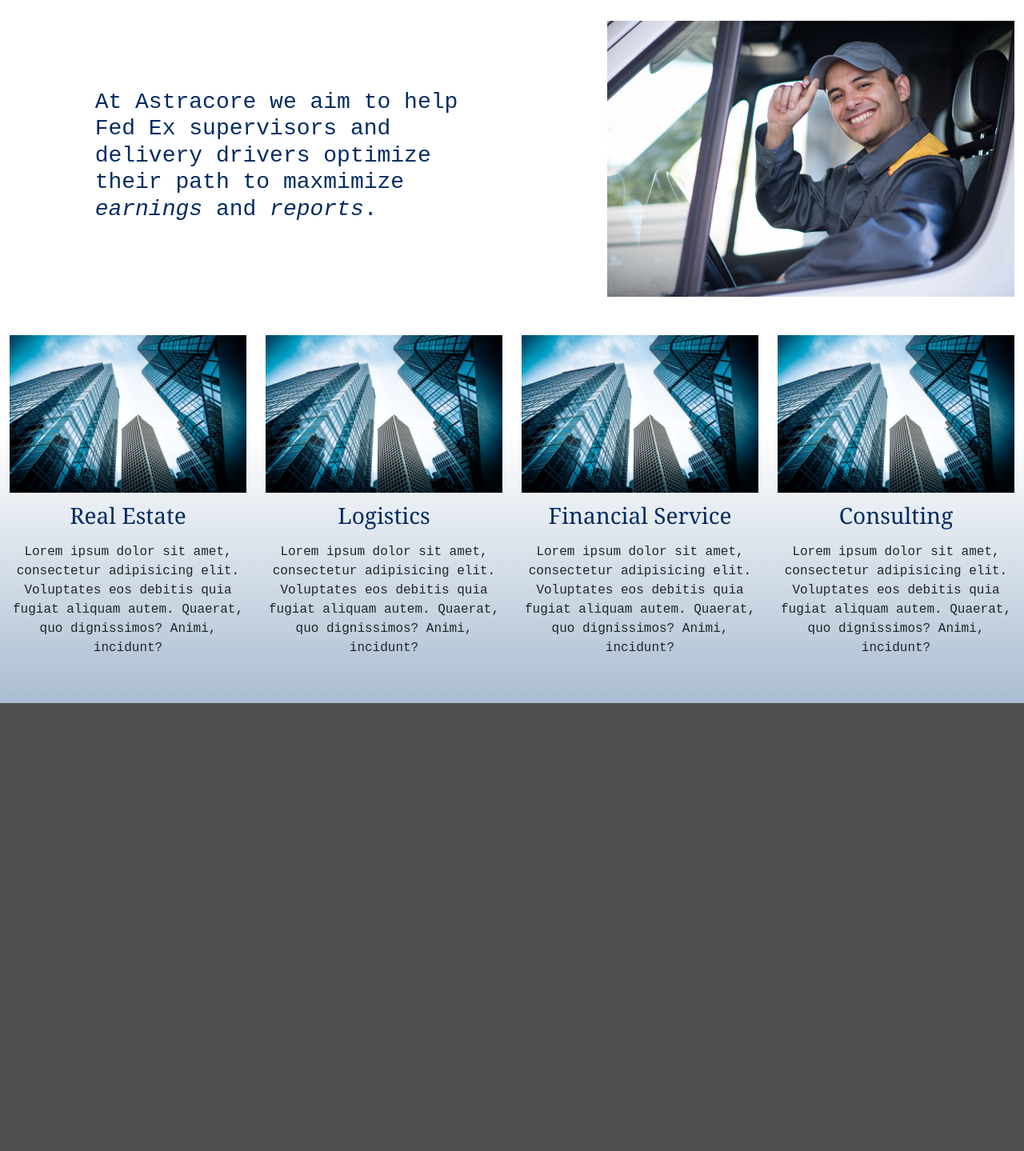
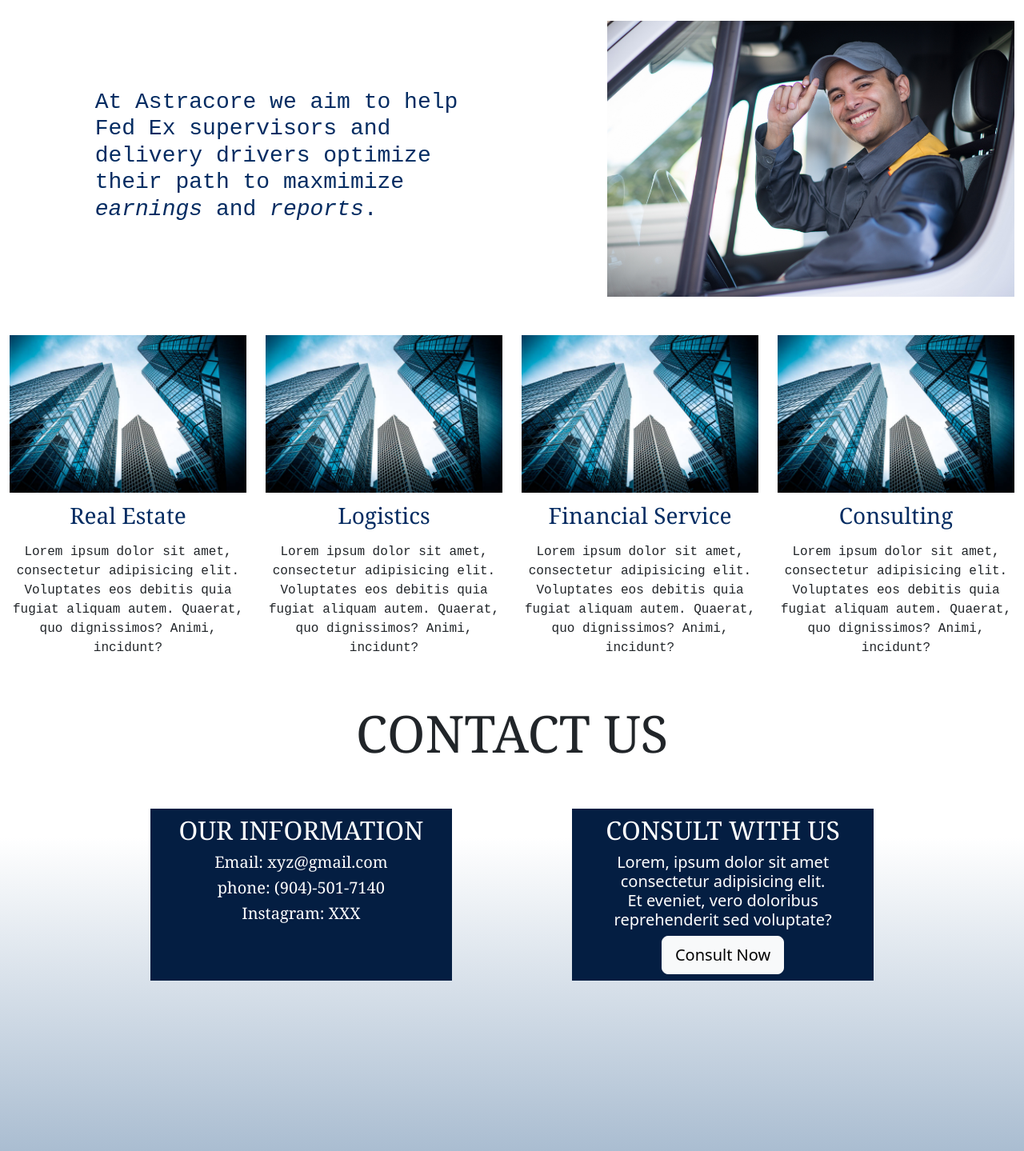
Before and after one commit to yaoyao082008/david_website, a Django app: template davidWebsite/homepage/templates/index.html in a window 1280 px wide. Shown: the part 654-2093 px from the top of the page at 80% size. Before the commit the page ends 1533 px from the top, so only its background shows below. Run offline with Django 5.2, Linux system fonts and the light colour scheme; the template is opened without the code that fills it, so the values that code supplies are empty.

Commit message:
add button to contact us

```diff
--- a/davidWebsite/homepage/templates/index.html
+++ b/davidWebsite/homepage/templates/index.html
@@ -12,9 +12,10 @@
 
 
     <div class="text-center" >
-        <p class="display-1 text-white py-2 attention">ASTRACORE</p>
+        <p class="text-white py-2 attention display-2"><span class="display-1">A</span>STRA<span class="display-1">C</span>ORE </p>
         <p class="display-6 accent"> Lorem ipsum dolor sit amet consectetur adipisicing elit. Corporis, voluptatibus!</p>
         <p class="lead text-white"> Lorem ipsum dolor sit amet consectetur adipisicing elit. Corporis, voluptatibus!</p>
+        <button type="button" class="btn btn-info btn-lg m-2">CONSULT WITH US</button>
 
     </div>
 
@@ -35,7 +36,7 @@
     </div>
 
 </div>
-<div class="container-xxl py-3 d-flex justify-content-center" style="background: linear-gradient(180deg, #ffffff 30%, #aabdd1 100%); min-height: 60vh;" >
+<div class="container-xxl pt-3 d-flex justify-content-center" style="background: white; min-height: 60vh;" >
     <div class="row text-center" style="min-width:70%;">
         <div class="col-md-3">
             <img  class="img-fluid py-1" src="{% static 'aboutUsImage.jpg' %}" alt="">
@@ -76,4 +77,48 @@
 
     </div>
 </div>
+<div class="container-xxl d-flex flex-column align-items-center" style="min-height: 70vh; background: linear-gradient(180deg, #ffffff 30%, #aabdd1 100%);">
+    <div>
+        <h2 class="attention display-3">
+        CONTACT US
+        </h2>
+    </div>
+
+    <div class="row py-5 text-center" style="min-width: 70%;">
+        <div class="col-md-5" style="background-color: #041E42; color: white;" >
+            <div class="py-2">
+                <h2 class="attention">OUR INFORMATION</h2>
+                <p class="attention h5">
+                    Email: xyz@gmail.com
+                </p>
+                <p class="attention h5">
+                    phone: (904)-501-7140
+                </p>
+                <p class="attention h5">
+                    Instagram: XXX
+                </p>
+            </div>
+
+        </div>
+        <div class="col-md-2">
+        </div>
+        <div class="col-md-5" style="background-color: #041E42; color: white;">
+            <div class="py-2">
+                <h2 class="attention">
+                    CONSULT WITH US
+                </h2>
+
+                <p class="h5">
+                    Lorem, ipsum dolor sit amet consectetur adipisicing elit. <br>
+                    Et eveniet, vero doloribus reprehenderit sed voluptate?
+                </p>
+
+                <button type="button" class="btn btn-light btn-lg">Consult Now</button>
+            </div>
+
+        </div>
+    </div>
+
+
+</div>
 {% endblock %}
```
